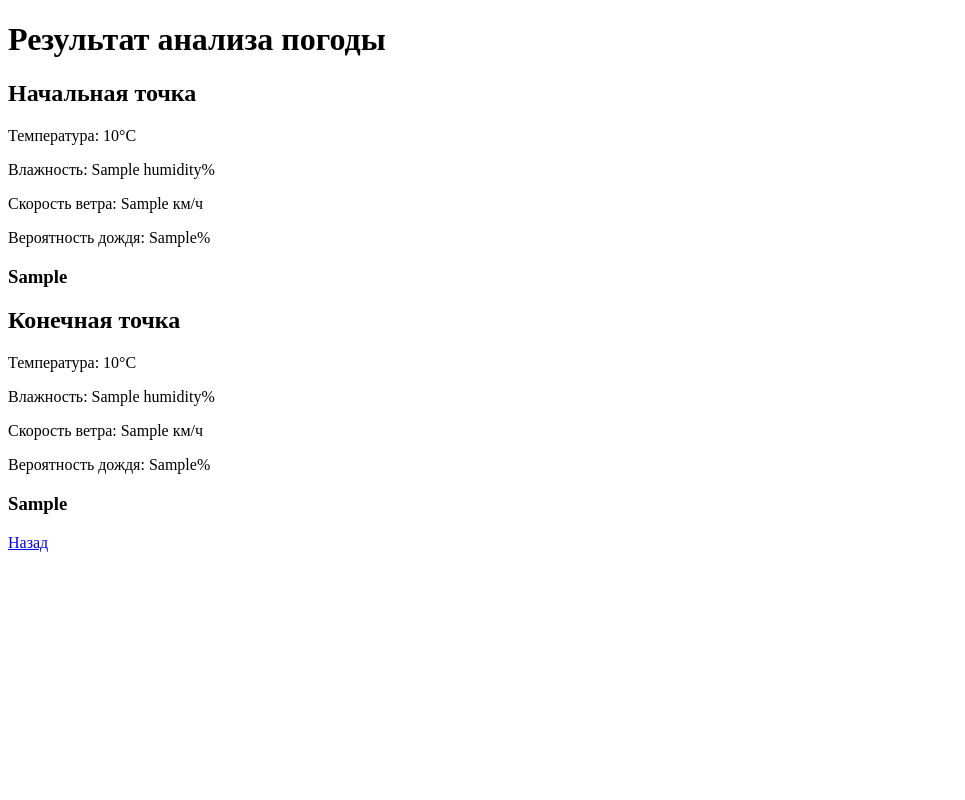
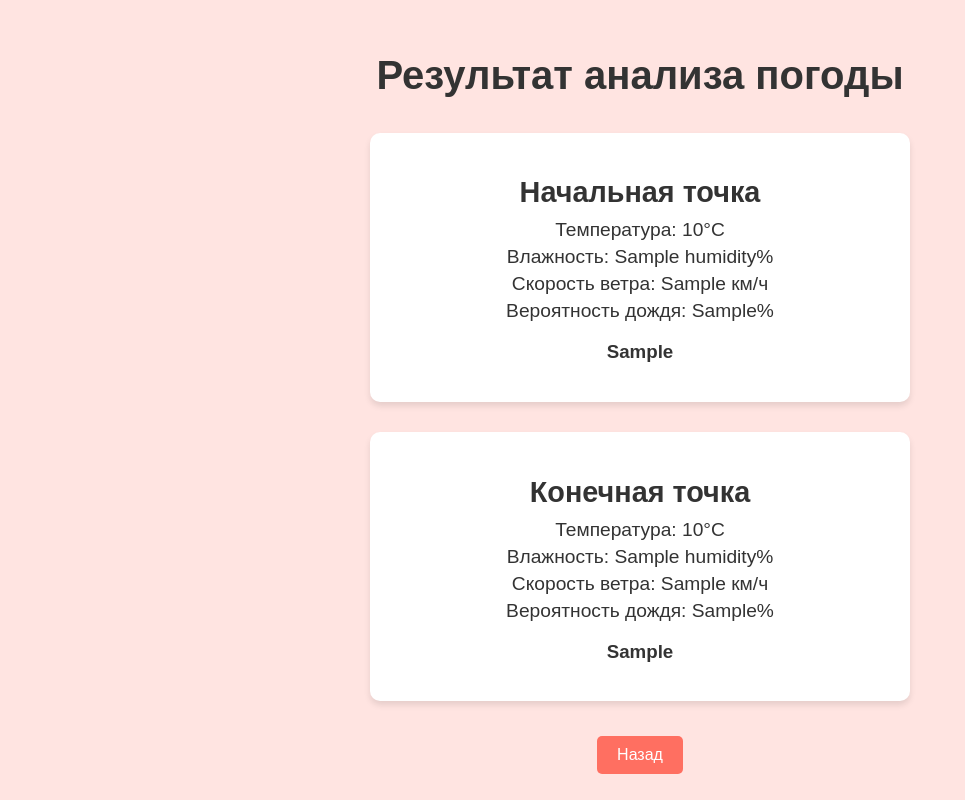
Before and after one commit to affame/suprojectpy, a Flask app: template templates/result.html in a window 1280 px wide. Shown: the whole page, without its empty margins (0-965 px from the left). Run offline with Flask 3, Linux system fonts and the light colour scheme; the template is opened without the code that fills it: most values are stand-ins (such as "Sample title", 1, 10 or a date in 2020).

Commit message:
финальные штрихи

```diff
--- a/config.py
+++ /dev/null
@@ -1,2 +0,0 @@
-API_KEY = "et0gfm4PV98oAgmmZVGI7puqLfUwFNuP"
-BASE_URL = "http://dataservice.accuweather.com/"
--- a/services/weather.py
+++ b/services/weather.py
@@ -2,20 +2,17 @@ import requests
 
 BASE_URL = "https://api.open-meteo.com/v1/forecast"
 
-import requests
-
-BASE_URL = "https://api.open-meteo.com/v1/forecast"
 
 def get_weather_data(latitude, longitude):
     params = {
         "latitude": latitude,
         "longitude": longitude,
-        "current_weather": True,  # Запрос текущей погоды
-        "hourly": "relative_humidity_2m,precipitation_probability",  # Включаем hourly данные
+        "current_weather": True,  #Запрос текущей погоды
+        "hourly": "relative_humidity_2m,precipitation_probability",  #Включаем hourly данные
     }
     try:
         response = requests.get(BASE_URL, params=params)
-        response.raise_for_status()  # Проверка на HTTP-ошибки
+        response.raise_for_status()  #Проверка на HTTP-ошибки
     except requests.RequestException as e:
         raise Exception(f"Ошибка подключения к API: {e}")
 
@@ -26,20 +23,17 @@ def get_weather_data(latitude, longitude):
     return data
 
 
-def parse_weather_data(raw_data):
-    """
-    Преобразует "сырые" данные из API в удобный формат.
-    """
+def parse_weather_data(raw_data): #Превращает данные в удобный формат
     current_weather = raw_data.get("current_weather", {})
     hourly_data = raw_data.get("hourly", {})
 
-    # Определяем текущий час
-    humidity = hourly_data.get("relative_humidity_2m", [None])[0]  # Первый час
+    #Определяем текущий час
+    humidity = hourly_data.get("relative_humidity_2m", [None])[0]  #Первый час
     precipitation_probability = hourly_data.get("precipitation_probability", [None])[0]
 
     return {
         "temperature": current_weather.get("temperature"),
-        "humidity": humidity,  # Влажность из hourly
+        "humidity": humidity,  #Влажность из hourly
         "wind_speed": current_weather.get("windspeed"),
-        "precipitation_probability": precipitation_probability,  # Вероятность дождя из hourly
+        "precipitation_probability": precipitation_probability,  #Вероятность дождя из hourly
     }
--- a/templates/index.html
+++ b/templates/index.html
@@ -6,7 +6,7 @@
     <title>Погода</title>
     <style>
         body {
-            background-color: #ffe4e1; /* Нежно-розовый фон */
+            background-color: #ffe4e1;
             display: flex;
             justify-content: center;
             align-items: center;
@@ -47,9 +47,11 @@
             border-radius: 5px;
             font-size: 1rem;
             cursor: pointer;
+            transition: background-color 0.3s ease, transform 0.3s ease;
         }
         button:hover {
-            background-color: #ff4a3a;
+            background-color: #ff86ff;
+            transform: scale(1.05);
         }
     </style>
 </head>
--- a/templates/result.html
+++ b/templates/result.html
@@ -2,24 +2,77 @@
 <html lang="en">
 <head>
     <meta charset="UTF-8">
+    <meta name="viewport" content="width=device-width, initial-scale=1.0">
     <title>Результат</title>
+    <style>
+        body {
+            background-color: #ffe4e1;
+            display: flex;
+            justify-content: center;
+            align-items: center;
+            flex-direction: column;
+            height: 100vh;
+            margin: 0;
+            font-family: Arial, sans-serif;
+            color: #333333;
+            text-align: center;
+        }
+        h1 {
+            font-size: 2.5rem;
+            margin-bottom: 20px;
+        }
+        h2 {
+            font-size: 1.8rem;
+            margin-bottom: 10px;
+        }
+        p {
+            font-size: 1.2rem;
+            margin: 5px 0;
+        }
+        a {
+            display: inline-block;
+            margin-top: 20px;
+            padding: 10px 20px;
+            background-color: #ff6f61;
+            color: white;
+            text-decoration: none;
+            border-radius: 5px;
+            font-size: 1rem;
+        }
+        a:hover {
+            background-color: #ff4a3a;
+        }
+        .container {
+            background-color: white;
+            padding: 20px;
+            margin: 15px 0;
+            border-radius: 10px;
+            box-shadow: 0 4px 6px rgba(0, 0, 0, 0.1);
+            width: 80%;
+            max-width: 500px;
+        }
+    </style>
 </head>
 <body>
     <h1>Результат анализа погоды</h1>
 
+    <div class="container">
         <h2>Начальная точка</h2>
         <p>Температура: {{ start_weather.temperature }}°C</p>
         <p>Влажность: {{ start_weather.humidity }}%</p>
         <p>Скорость ветра: {{ start_weather.wind_speed }} км/ч</p>
         <p>Вероятность дождя: {{ start_weather.precipitation_probability }}%</p>
         <h3>{{ start_result }}</h3>
+    </div>
 
+    <div class="container">
         <h2>Конечная точка</h2>
         <p>Температура: {{ end_weather.temperature }}°C</p>
         <p>Влажность: {{ end_weather.humidity }}%</p>
         <p>Скорость ветра: {{ end_weather.wind_speed }} км/ч</p>
         <p>Вероятность дождя: {{ end_weather.precipitation_probability }}%</p>
         <h3>{{ end_result }}</h3>
+    </div>
 
     <a href="/">Назад</a>
 </body>
```
Also changed, not shown: services/model.py (+5 -8 lines). Lines whose indentation alone changed are shown as unchanged.
